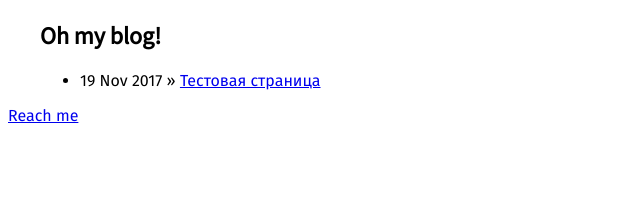
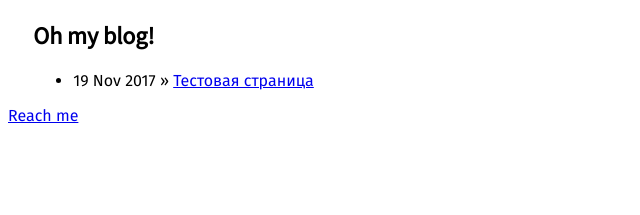
Before and after one commit to peaktop/peaktop.github.io, a Jekyll site: the page built from index.html, in a window 1280 px wide. Shown: the top 215 px of the page, without its empty margins (0-640 px from the left). Built offline with Jekyll 4.4.1, drawn with Linux system fonts in a browser that asks for light colours.

Commit message:
Update main.css

```diff
--- a/css/main.css
+++ b/css/main.css
@@ -1,13 +1,12 @@
- html {
-  padding:0; margin:0;
-  font-family: 'Fira Sans', sans-serif;
-  }
+html {
+   font-family: 'Fira Sans', sans-serif;
+}
 
 h1, h2, h3, h4, h5, h6 {
   font-family: 'Source Sans Pro', sans-serif;
 }
 
 article {
-padding-left:2em;
+padding-left:2%;
 width: 900px;
 }
```
